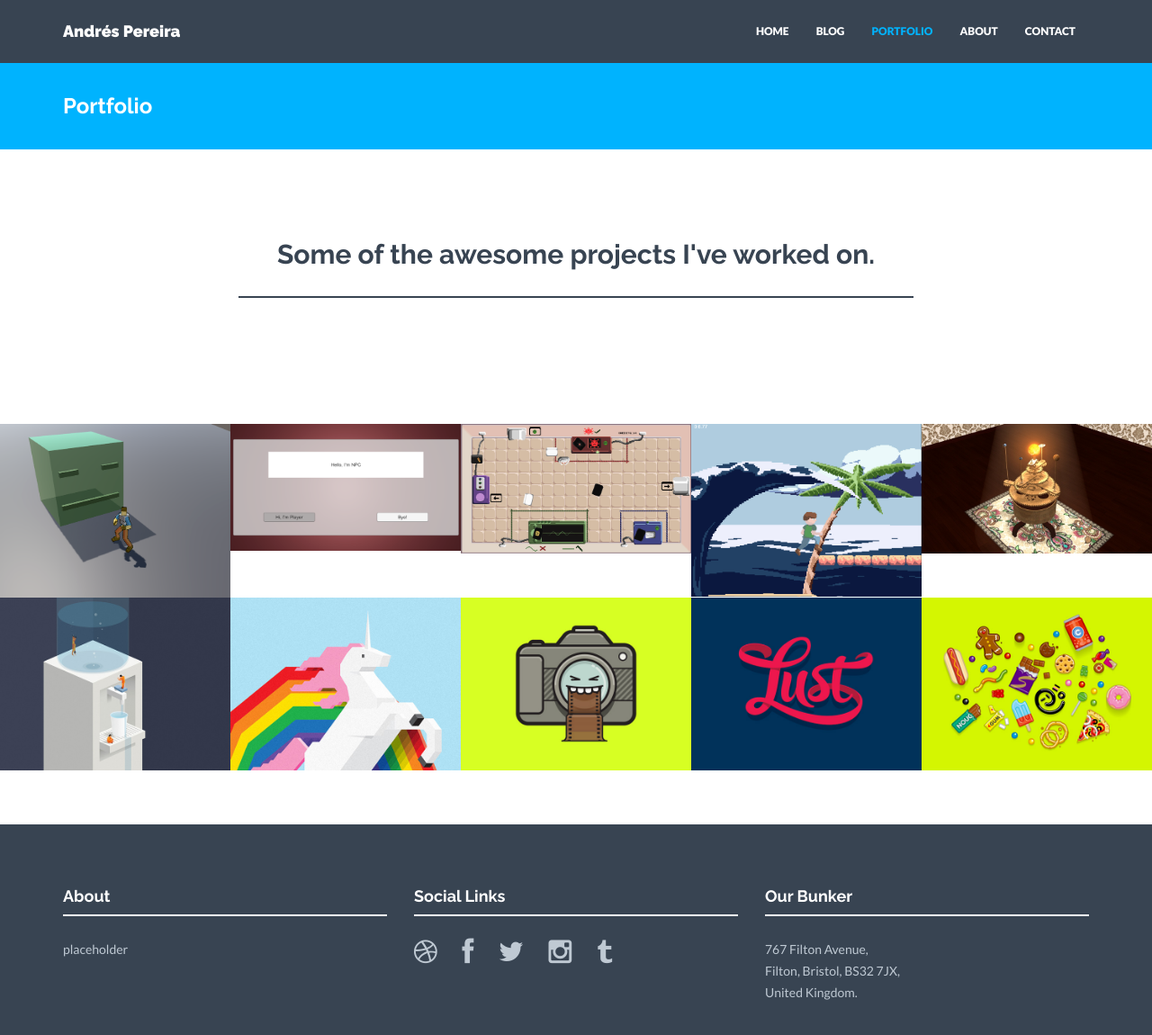
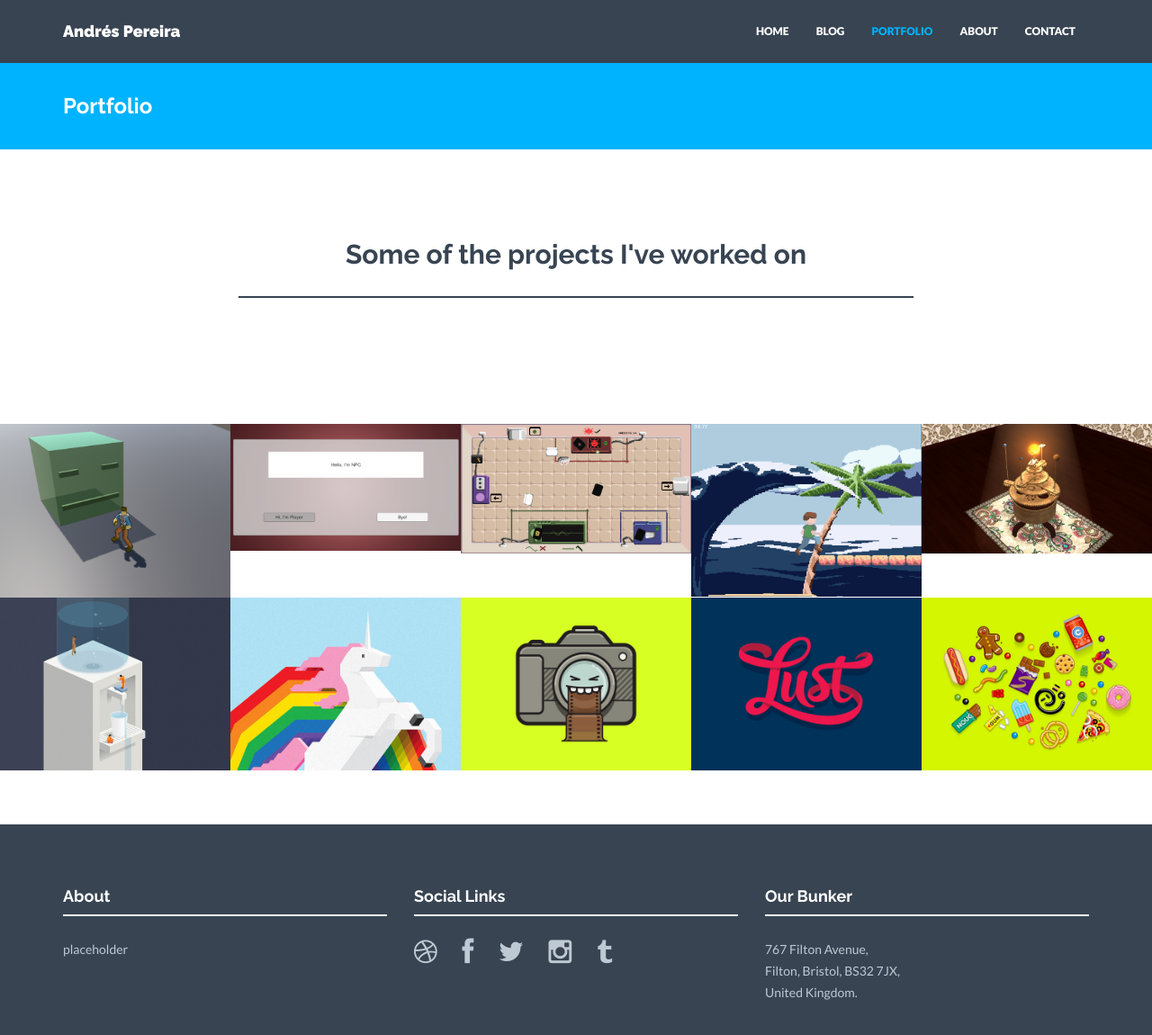
Before and after one commit to AGPO93/AGPO93.github.io, a Jekyll site: the page built from portfolio.html, in a window 1280 px wide and 1187 px high. Shown: the top 1150 px of the window at 90% size. Built offline with Jekyll 4.4.1, drawn with Linux system fonts in a browser that asks for light colours; nearby versions of some CDN libraries.

Commit message:
Update portfolio.html

```diff
--- a/portfolio.html
+++ b/portfolio.html
@@ -7,7 +7,7 @@ permalink: /portfolio/
 <div class="container mtb">
     <div class="row">
         <div class="col-lg-8 col-lg-offset-2 centered">
-            <h2>Some of the awesome projects I've worked on.</h2>
+            <h2>Some of the projects I've worked on</h2>
             <br>
             <div class="hline"></div>
         </div>
```
